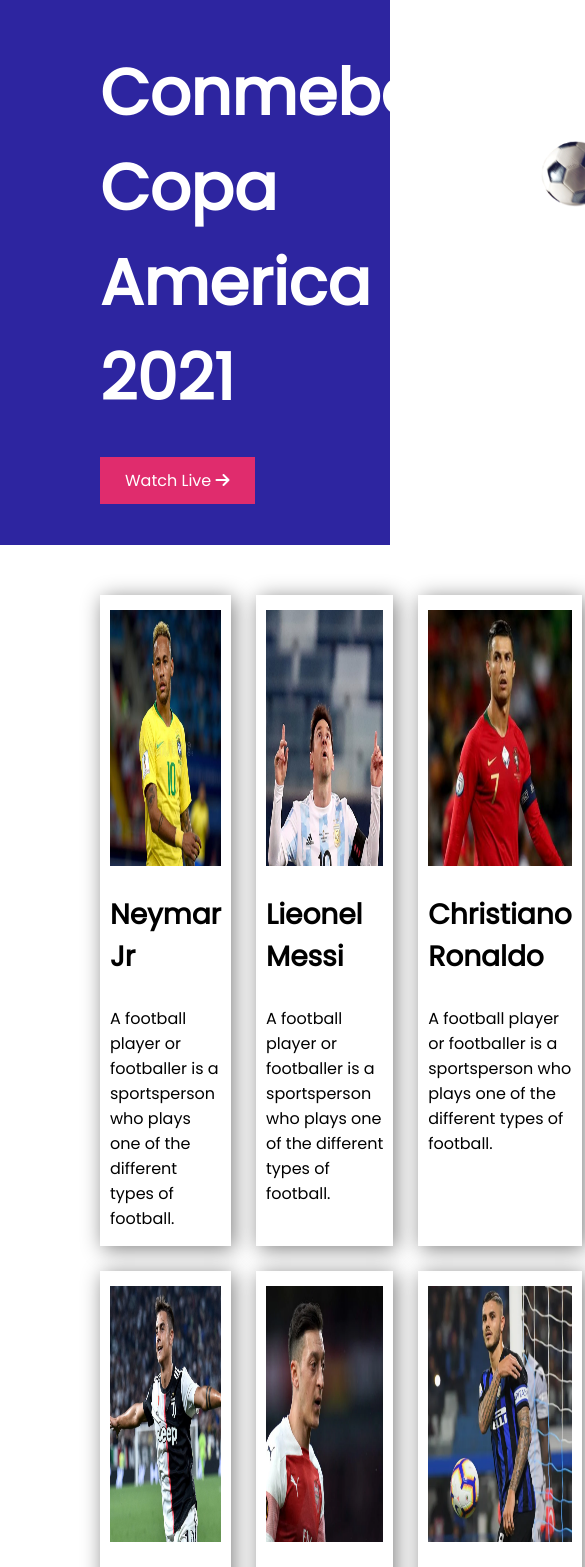
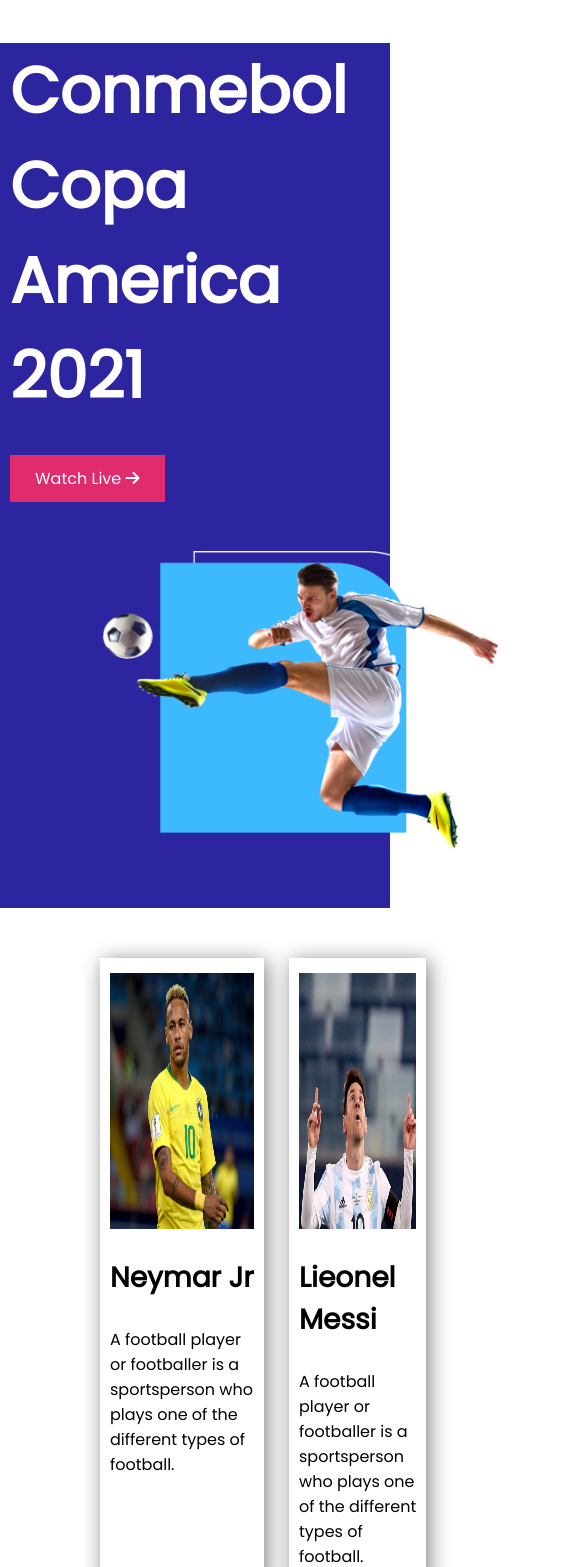
Before and after one commit to HemelB/responsive-football1, a plain HTML site: page index.html in a window 390 px wide. Shown: the top 1567 px of the page, 585 px wide, since content can reach past the window. Drawn offline with Linux system fonts and the light colour scheme.

Commit message:
finaland full

```diff
--- a/style.css
+++ b/style.css
@@ -110,3 +110,66 @@ margin: 0px 100px 20px 100px;
     text-align: center;
     margin-bottom:30px;
 }
+
+/*---------------------
+    media query
+-----------------------*/
+
+/*---------------------
+    mobile
+-----------------------*/
+@media screen and (max-width:688px) {
+    .banner{
+        display: block;
+        width:50%;
+    }
+    .banner-text{
+        margin: 10px;
+    }
+    .banner img{
+        width: 400px;
+        height: 300px;
+    }
+    .player-cards{
+        grid-template-columns: repeat(1,1fr);
+    }
+
+    .champion{
+        display: block;
+    }
+    .album-box{
+        display: block;
+    }
+
+}
+
+/*---------------------
+        tablet
+-----------------------*/
+
+@media screen and (max-width:768px) {
+
+    .banner{
+        display: block;
+        width:50%;
+    }
+    .banner-text{
+        margin: 10px;
+    }
+    .banner img{
+        width: 400px;
+        height: 300px;
+    }
+    .player-cards{
+        grid-template-columns: repeat(2,1fr);
+    }
+
+    .champion{
+        display: block;
+    }
+    .album-box{
+        display: block;
+    }
+    }
+
+    /* Thank You */
```
